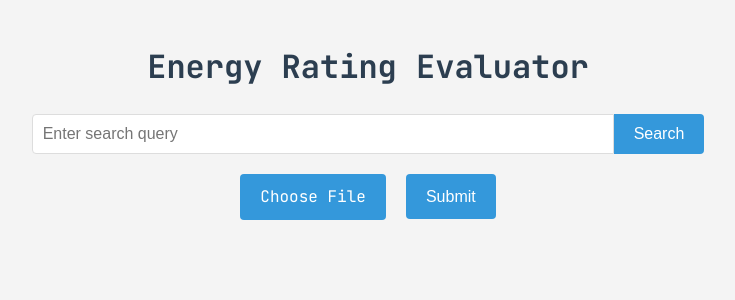
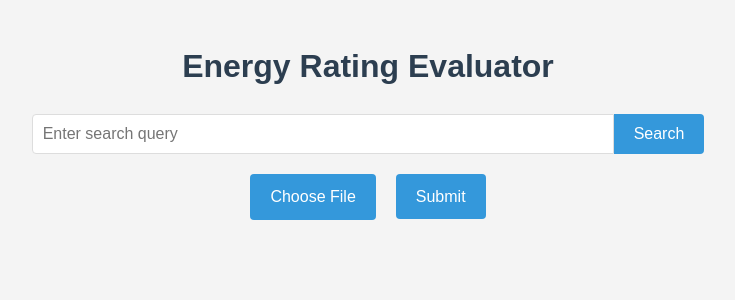
Before and after one commit to PeoplePlusAI/GreenTrack, a Django app: page / in a window 1280 px wide. Shown: the top 300 px of the page, without its empty margins (272-1007 px from the left). Run offline with Django 5.2, Linux system fonts and the light colour scheme.

Commit message:
style: use sans-serif

```diff
--- a/Energy Rating Evaluator/search/static/style.css
+++ b/Energy Rating Evaluator/search/static/style.css
@@ -1,5 +1,5 @@
 body {
-    font-family: "JetBrains Mono", monospace;
+    font-family: Arial, Helvetica, sans-serif;
     line-height: 1.6;
     color: #333;
     max-width: 800px;
--- a/Energy Rating Evaluator/search/templates/search/search.html
+++ b/Energy Rating Evaluator/search/templates/search/search.html
@@ -3,10 +3,6 @@
 
 <head>
     <title>Energy Rating Evaluator</title>
-    <link rel="preconnect" href="https://fonts.googleapis.com">
-    <link rel="preconnect" href="https://fonts.gstatic.com" crossorigin>
-    <link href="https://fonts.googleapis.com/css2?family=JetBrains+Mono:ital,wght@0,100..800;1,100..800&display=swap"
-        rel="stylesheet">
     {% load static %}
     <link rel="stylesheet" type="text/css" href="{% static 'style.css' %}">
     <link rel="icon" type="image/x-icon" href="{% static 'favicon.ico' %}">
```
